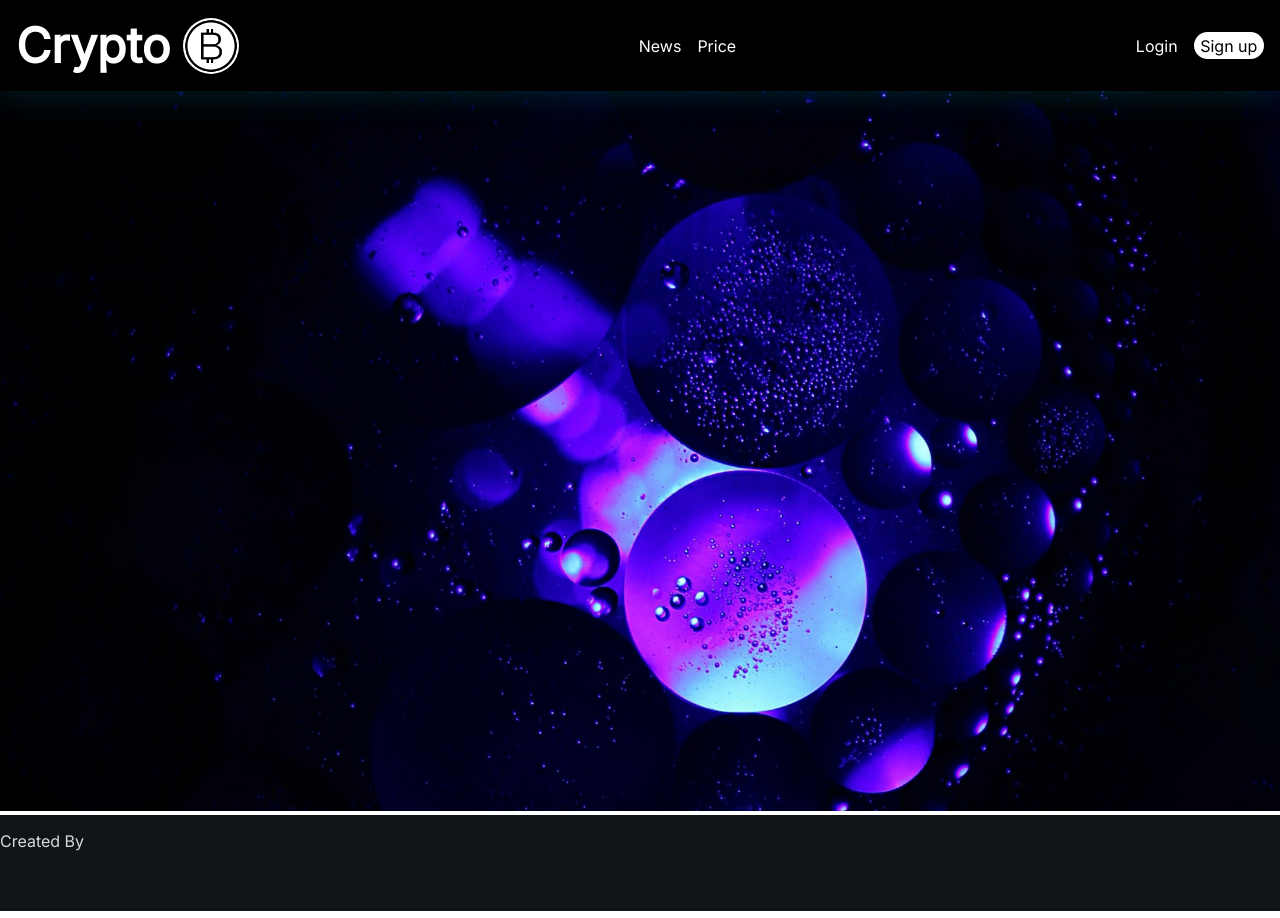
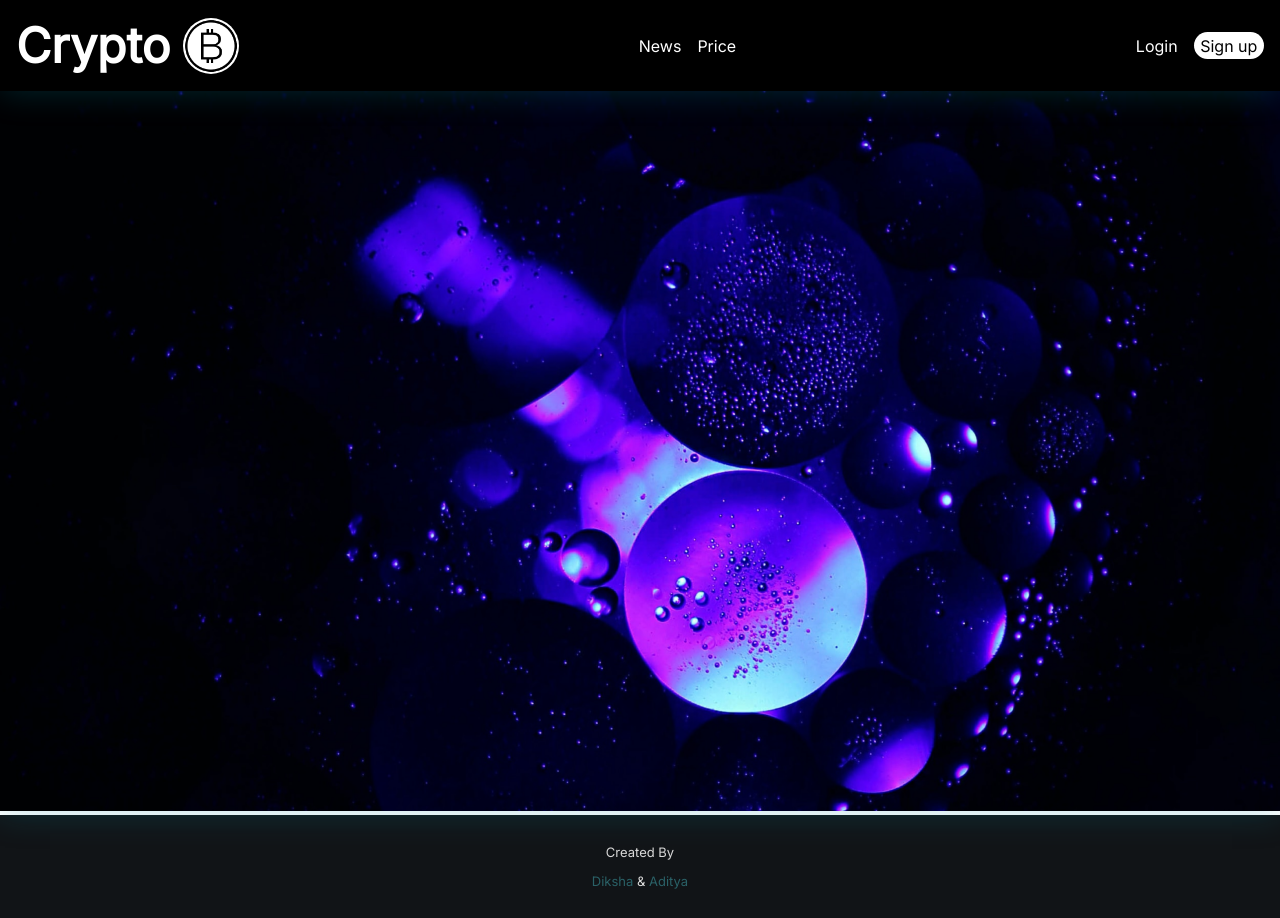
Before and after one commit to Rebooting-Me/Crypto-Dashboard, a React (Create React App) app: page / in a window 1280 px wide. Built offline with nearby package versions, Linux system fonts and the light colour scheme.

Commit message:
footer test

```diff
--- a/src/Footer.js
+++ b/src/Footer.js
@@ -3,8 +3,9 @@ import React from "react";
 
 export default function Footer () {
     return(
-  <div className="footer">
+  <footer className="footer">
     <p className="creators">Created By</p>
-  </div>
+    <p className="dev-names"><a href="https://github.com/DikshaVerma25" target="_blank">Diksha</a> & <a href="https://github.com/Rebooting-Me" target="_blank">Aditya</a> </p>
+  </footer>
   )
 }
--- a/src/styles.css
+++ b/src/styles.css
@@ -70,23 +70,24 @@ body{
     font-weight: bolder;
 }
 .footer{
-
-    background-color: #111417 ;
-    position: absolute;
-    display: flex;
-   height: 12%;
-    width: 100%;
-
+    background-color: #111417;
+    padding: 1rem;
+    font-family: 'Inter';
+    font-size: small;
+    text-align: center;
+    color: #D9D9D9;
   }
 
-.creators{
-    display: flex;
-    justify-content: space-between;
-    font-family: 'Inter';
-    position: sticky;
-    text-align: center;
-    color: #D9D9D9;
+.footer a{
+    text-decoration: none;
+    color: rgb(42, 97, 103);
 }
+
+.footer a:hover {
+    color:#7b67fe;
+}
+
 .background {
     width: 100%;
+    box-shadow: 0rem 0.1rem 2rem rgba(7, 143, 163, 0.25);
 }
```
